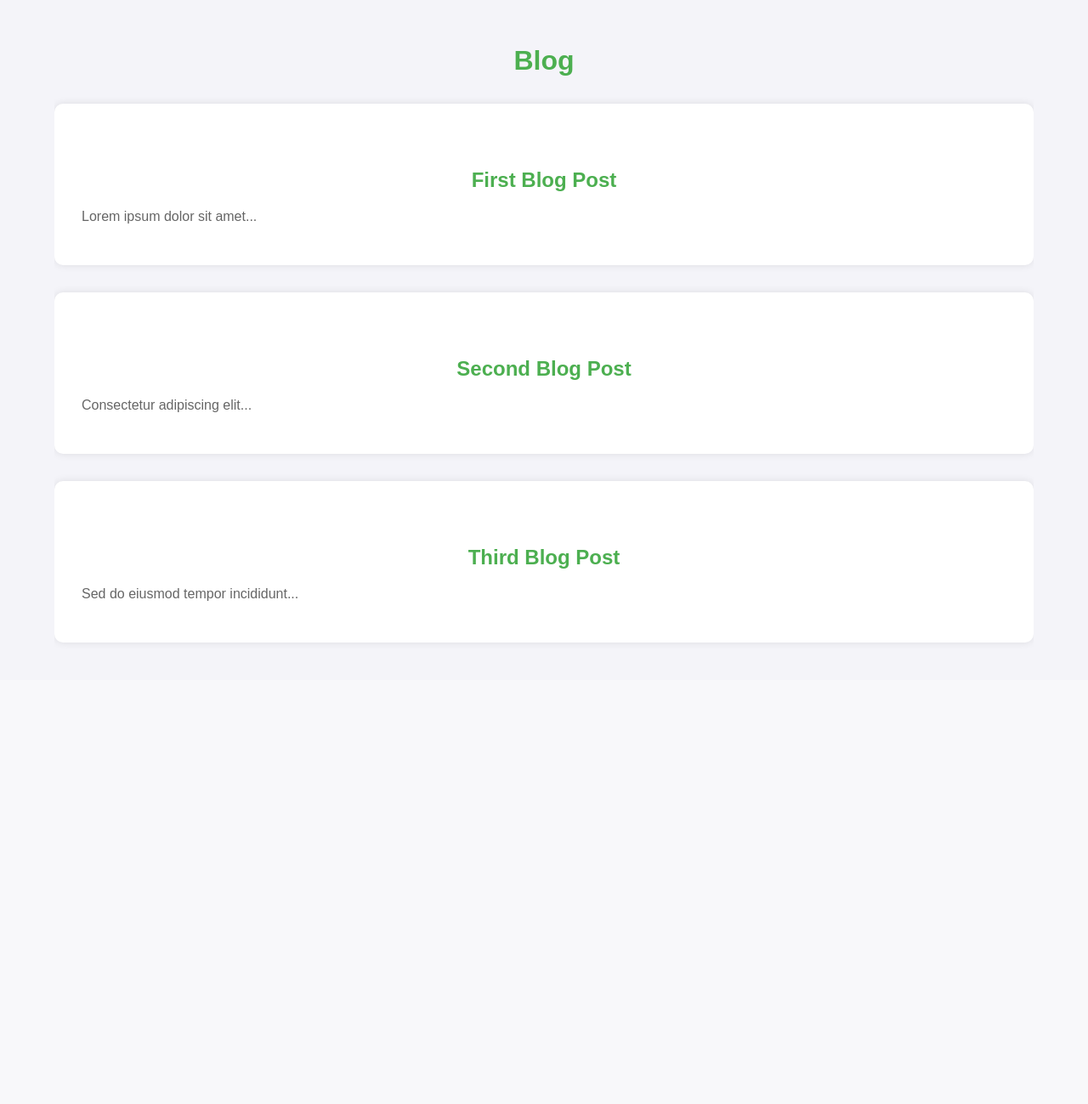
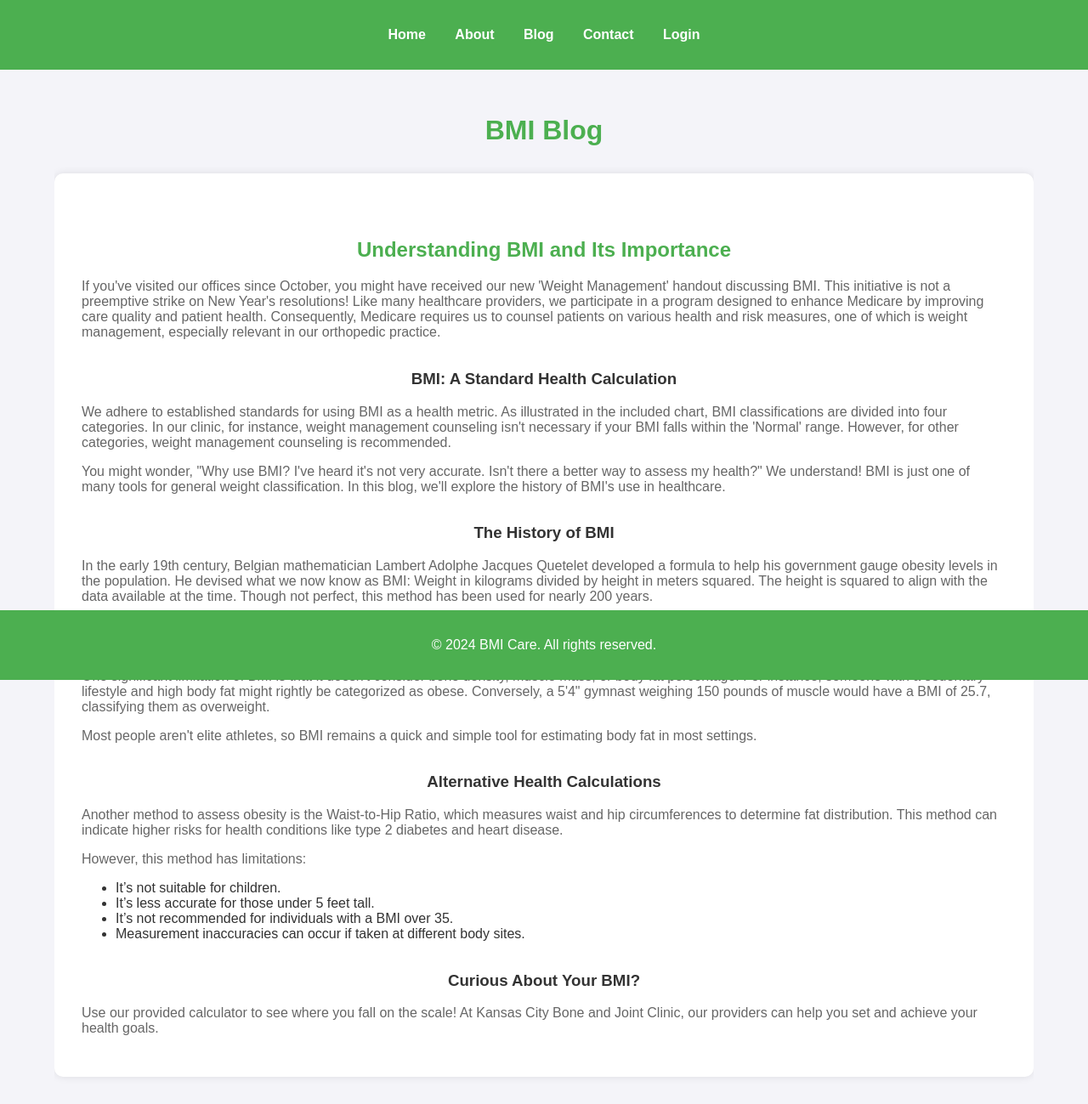
Before and after one commit to kipsamoh/BMIcalculator-WebApp, a Flask app: page /blog in a window 1280 px wide. Shown: the whole page at 85% size. Before the commit the page ends 758 px from the top, so only its background shows below. Run offline with Flask 3, Linux system fonts and the light colour scheme.

Commit message:
blog.html

```diff
--- a/templates/blog.html
+++ b/templates/blog.html
@@ -3,18 +3,58 @@
 <head>
     <meta charset="UTF-8">
     <meta name="viewport" content="width=device-width, initial-scale=1.0">
-    <title>Blog</title>
+    <title>BMI Blog</title>
     <link rel="stylesheet" href="{{ url_for('static', filename='styles.css') }}">
 </head>
 <body>
+    <nav>
+        <ul>
+            <li><a href="{{ url_for('home') }}">Home</a></li>
+            <li><a href="{{ url_for('about') }}">About</a></li>
+            <li><a href="{{ url_for('blog') }}">Blog</a></li>
+            <li><a href="{{ url_for('contact') }}">Contact</a></li>
+            <li><a href="{{ url_for('login') }}">Login</a></li>
+        </ul>
+    </nav>
+
     <div class="container">
-        <h1>Blog</h1>
-        {% for post in blog_posts %}
-            <div class="blog-post">
-                <h2>{{ post.title }}</h2>
-                <p>{{ post.content }}</p>
-            </div>
-        {% endfor %}
+        <h1>BMI Blog</h1>
+        <div class="blog-post">
+            <h2>Understanding BMI and Its Importance</h2>
+            <p>If you've visited our offices since October, you might have received our new 'Weight Management' handout discussing BMI. This initiative is not a preemptive strike on New Year's resolutions! Like many healthcare providers, we participate in a program designed to enhance Medicare by improving care quality and patient health. Consequently, Medicare requires us to counsel patients on various health and risk measures, one of which is weight management, especially relevant in our orthopedic practice.</p>
+
+            <h3>BMI: A Standard Health Calculation</h3>
+            <p>We adhere to established standards for using BMI as a health metric. As illustrated in the included chart, BMI classifications are divided into four categories. In our clinic, for instance, weight management counseling isn't necessary if your BMI falls within the 'Normal' range. However, for other categories, weight management counseling is recommended.</p>
+
+            <p>You might wonder, "Why use BMI? I've heard it's not very accurate. Isn't there a better way to assess my health?" We understand! BMI is just one of many tools for general weight classification. In this blog, we'll explore the history of BMI's use in healthcare.</p>
+
+            <h3>The History of BMI</h3>
+            <p>In the early 19th century, Belgian mathematician Lambert Adolphe Jacques Quetelet developed a formula to help his government gauge obesity levels in the population. He devised what we now know as BMI: Weight in kilograms divided by height in meters squared. The height is squared to align with the data available at the time. Though not perfect, this method has been used for nearly 200 years.</p>
+
+            <h3>Limitations of BMI</h3>
+            <p>One significant limitation of BMI is that it doesn't consider bone density, muscle mass, or body fat percentage. For instance, someone with a sedentary lifestyle and high body fat might rightly be categorized as obese. Conversely, a 5'4" gymnast weighing 150 pounds of muscle would have a BMI of 25.7, classifying them as overweight.</p>
+
+            <p>Most people aren't elite athletes, so BMI remains a quick and simple tool for estimating body fat in most settings.</p>
+
+            <h3>Alternative Health Calculations</h3>
+            <p>Another method to assess obesity is the Waist-to-Hip Ratio, which measures waist and hip circumferences to determine fat distribution. This method can indicate higher risks for health conditions like type 2 diabetes and heart disease.</p>
+
+            <p>However, this method has limitations:
+            <ul>
+                <li>It’s not suitable for children.</li>
+                <li>It’s less accurate for those under 5 feet tall.</li>
+                <li>It’s not recommended for individuals with a BMI over 35.</li>
+                <li>Measurement inaccuracies can occur if taken at different body sites.</li>
+            </ul>
+            </p>
+
+            <h3>Curious About Your BMI?</h3>
+            <p>Use our provided calculator to see where you fall on the scale! At Kansas City Bone and Joint Clinic, our providers can help you set and achieve your health goals.</p>
+        </div>
     </div>
+
+    <footer>
+        <p>&copy; 2024 BMI Care. All rights reserved.</p>
+    </footer>
 </body>
 </html>
```
